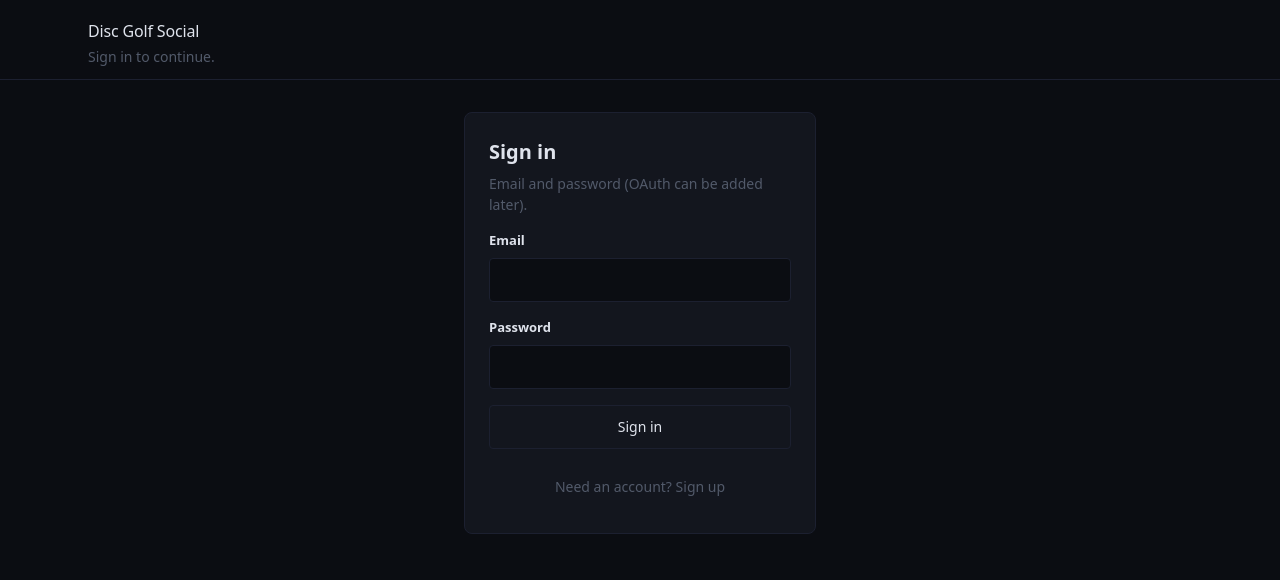
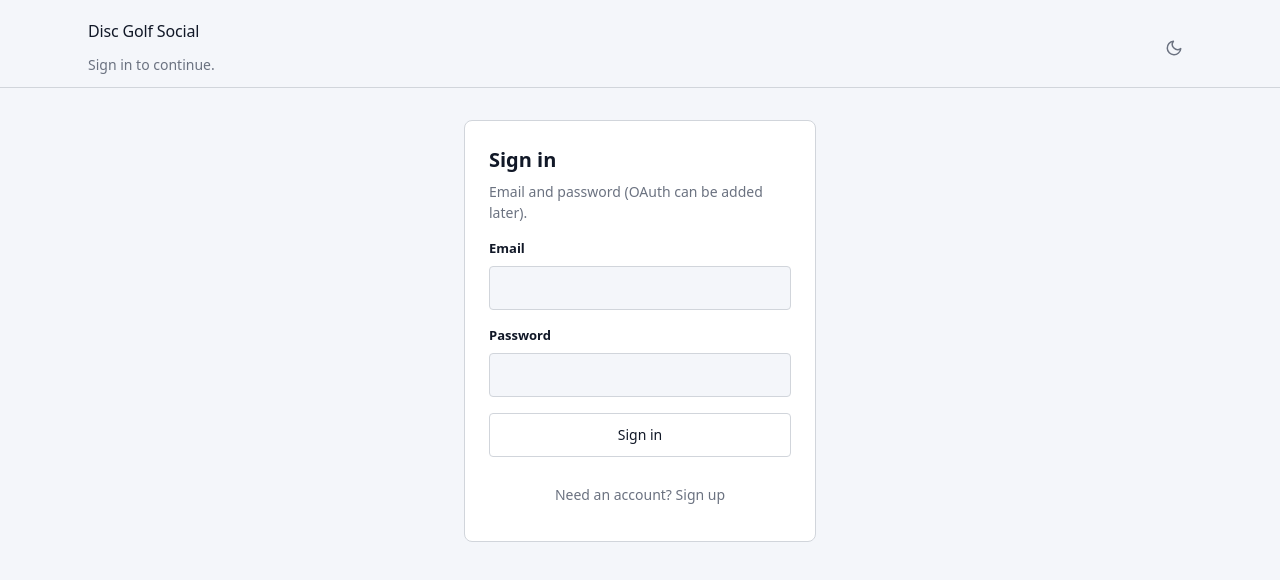
Before and after one commit to antonisoaho/disco-protocol, a React (Vite) app: page / in a window 1280 px wide. Shown: the top 580 px of the page. Built offline with nearby package versions, Linux system fonts and the light colour scheme; no server answers.

Commit message:
feat(shell): add dark/light mode toggle
Introduce ThemeProvider + useTheme hook persisting preference to
localStorage. Toggle button appears in the header (sun/moon icon).
Global button/input styles switch to CSS custom properties so all
components respond to [data-theme='light'] overrides.

```diff
--- a/src/auth/ProtectedApp.tsx
+++ b/src/auth/ProtectedApp.tsx
@@ -13,11 +13,36 @@ import {
 } from '../firebase/userProfile'
 import { ProfilePage } from '../profile/ProfilePage'
 import { useNavigatorOnline } from '../shell/useNavigatorOnline'
+import { useTheme } from '../theme/useTheme'
+
+function ThemeToggleButton({ theme, onToggle }: { theme: 'dark' | 'light'; onToggle: () => void }) {
+  return (
+    <button
+      type="button"
+      className="app-shell__theme-toggle"
+      onClick={onToggle}
+      aria-label={theme === 'dark' ? 'Switch to light mode' : 'Switch to dark mode'}
+      aria-pressed={theme === 'light'}
+    >
+      {theme === 'dark' ? (
+        <svg aria-hidden="true" focusable="false" width="18" height="18" viewBox="0 0 24 24" fill="none" stroke="currentColor" strokeWidth="2" strokeLinecap="round" strokeLinejoin="round">
+          <circle cx="12" cy="12" r="4" />
+          <path d="M12 2v2M12 20v2M4.93 4.93l1.41 1.41M17.66 17.66l1.41 1.41M2 12h2M20 12h2M4.93 19.07l1.41-1.41M17.66 6.34l1.41-1.41" />
+        </svg>
+      ) : (
+        <svg aria-hidden="true" focusable="false" width="18" height="18" viewBox="0 0 24 24" fill="none" stroke="currentColor" strokeWidth="2" strokeLinecap="round" strokeLinejoin="round">
+          <path d="M21 12.79A9 9 0 1 1 11.21 3 7 7 0 0 0 21 12.79z" />
+        </svg>
+      )}
+    </button>
+  )
+}
 
 /** Protected shell: signed-in users can navigate between home and course discovery. */
 export function ProtectedApp() {
   const { t } = useTranslation('common')
   const online = useNavigatorOnline()
+  const { theme, toggleTheme } = useTheme()
   const { user, loading, signOut, profileDisplayName, userProfileProvisionError, retryUserProfileProvision } =
     useAuth()
   const [signOutError, setSignOutError] = useState<string | null>(null)
@@ -73,9 +98,12 @@ export function ProtectedApp() {
     return (
       <div className="app-shell">
         <header className="app-shell__header">
-          <div className="app-shell__container app-shell__header-inner">
+          <div className="app-shell__container app-shell__header-inner app-shell__header--row">
+            <div className="app-shell__header-main">
               <h1 className="app-shell__title">{t('shell.appTitle')}</h1>
               <p className="app-shell__tagline">{t('shell.signInPrompt')}</p>
+            </div>
+            <ThemeToggleButton theme={theme} onToggle={toggleTheme} />
           </div>
         </header>
         <main className="app-shell__main">
@@ -120,6 +148,8 @@ export function ProtectedApp() {
               </NavLink>
             </nav>
           </div>
+          <div className="app-shell__header-actions">
+            <ThemeToggleButton theme={theme} onToggle={toggleTheme} />
             <button
               type="button"
               className="app-shell__sign-out"
@@ -132,6 +162,7 @@ export function ProtectedApp() {
             >
               {t('shell.signOut')}
             </button>
+          </div>
         </div>
       </header>
       {signOutError ? (
--- a/src/main.tsx
+++ b/src/main.tsx
@@ -4,6 +4,7 @@ import { I18nextProvider } from 'react-i18next'
 import { registerSW } from 'virtual:pwa-register'
 import { BrowserRouter } from 'react-router-dom'
 import { AuthProvider } from './auth/AuthProvider'
+import { ThemeProvider } from './theme/ThemeProvider'
 import './firebase/app'
 import './firebase/firestore'
 import { i18n } from './i18n'
@@ -16,9 +17,11 @@ createRoot(document.getElementById('root')!).render(
   <StrictMode>
     <BrowserRouter>
       <I18nextProvider i18n={i18n}>
-        <AuthProvider>
-          <App />
-        </AuthProvider>
+        <ThemeProvider>
+          <AuthProvider>
+            <App />
+          </AuthProvider>
+        </ThemeProvider>
       </I18nextProvider>
     </BrowserRouter>
   </StrictMode>,
--- a/src/styles/blocks/_app-shell.scss
+++ b/src/styles/blocks/_app-shell.scss
@@ -275,3 +275,89 @@
     gap: $layout-section-gap-lg;
   }
 }
+
+.app-shell__header-actions {
+  display: flex;
+  align-items: center;
+  gap: $space-2;
+  flex-shrink: 0;
+  align-self: center;
+}
+
+.app-shell__theme-toggle {
+  flex-shrink: 0;
+  align-self: center;
+  padding: $space-2;
+  background: transparent;
+  color: $color-text-muted;
+  border-color: transparent;
+
+  &:hover:not(:disabled) {
+    color: $color-text;
+    border-color: $color-border;
+    background: transparent;
+  }
+}
+
+[data-theme='light'] {
+  .app-shell__header {
+    background: #f4f6fa;
+    border-bottom-color: #d1d5db;
+  }
+
+  .app-shell__title { color: #111827; }
+
+  .app-shell__tagline { color: #6b7280; }
+
+  .app-shell__nav-link {
+    color: #6b7280;
+
+    &--active { color: #111827; }
+  }
+
+  .app-shell__profile {
+    background: #ffffff;
+    border-color: #d1d5db;
+  }
+
+  .app-shell__placeholder { color: #6b7280; }
+
+  .app-shell__sign-out,
+  .app-shell__theme-toggle {
+    color: #6b7280;
+    background: transparent;
+    border-color: transparent;
+
+    &:hover:not(:disabled) {
+      color: #111827;
+      border-color: #d1d5db;
+      background: transparent;
+    }
+  }
+
+  .app-shell__retry-btn {
+    color: #6b7280;
+    background: transparent;
+    border-color: #d1d5db;
+
+    &:hover:not(:disabled) {
+      color: #111827;
+      background: transparent;
+    }
+  }
+
+  .app-shell__section-title,
+  .app-shell__profile-label,
+  .app-shell__code { color: #111827; }
+
+  .app-shell__profile-actions button {
+    color: #6b7280;
+    background: transparent;
+    border-color: #d1d5db;
+
+    &:hover:not(:disabled) {
+      color: #111827;
+      background: transparent;
+    }
+  }
+}
--- a/src/styles/blocks/_auth-panel.scss
+++ b/src/styles/blocks/_auth-panel.scss
@@ -69,3 +69,28 @@
     background: transparent;
   }
 }
+
+[data-theme='light'] {
+  .auth-panel {
+    background: #ffffff;
+    border-color: #d1d5db;
+  }
+
+  .auth-panel__title { color: #111827; }
+
+  .auth-panel__hint { color: #6b7280; }
+
+  .auth-panel__label { color: #111827; }
+
+  .auth-panel__toggle {
+    background: transparent;
+    color: #6b7280;
+    border-color: transparent;
+
+    &:hover:not(:disabled) {
+      color: #111827;
+      border-color: #d1d5db;
+      background: transparent;
+    }
+  }
+}
--- a/src/styles/blocks/_course-picker.scss
+++ b/src/styles/blocks/_course-picker.scss
@@ -445,3 +445,110 @@
     grid-column: 1 / -1;
   }
 }
+
+[data-theme='light'] {
+  .course-picker__heading { color: #111827; }
+
+  .course-picker__filters {
+    background: #ffffff;
+    border-color: #d1d5db;
+  }
+
+  .course-picker__checkbox { color: #6b7280; }
+
+  .course-picker__course-btn {
+    background: #f4f6fa;
+    border-color: #d1d5db;
+    color: #111827;
+
+    &:hover { background: #ffffff; }
+
+    &--active {
+      background: color-mix(in srgb, #4ade80 6%, #f4f6fa);
+    }
+  }
+
+  .course-picker__favorite-btn {
+    background: #f4f6fa;
+    border-color: #d1d5db;
+    color: #6b7280;
+
+    &--active {
+      background: color-mix(in srgb, #4ade80 8%, #f4f6fa);
+    }
+  }
+
+  .course-picker__panel {
+    background: #ffffff;
+    border-color: #d1d5db;
+  }
+
+  .course-picker__panel--details {
+    border-color: color-mix(in srgb, #6b7280 28%, #d1d5db);
+  }
+
+  .course-picker__panel-title { color: #6b7280; }
+
+  .course-picker__template-btn {
+    background: #f4f6fa;
+    border-color: #d1d5db;
+    color: #111827;
+  }
+
+  .course-picker__template-meta { color: #6b7280; }
+
+  .course-picker__selection {
+    background: #ffffff;
+    border-color: #d1d5db;
+    color: #6b7280;
+
+    strong { color: #111827; }
+  }
+
+  .course-picker__add {
+    background: #ffffff;
+    border-color: #d1d5db;
+  }
+
+  .course-picker__add-label { color: #6b7280; }
+
+  .course-picker__radio-label { color: #111827; }
+
+  .course-picker__hole-grid {
+    background: #ffffff;
+    border-color: #d1d5db;
+  }
+
+  .course-picker__hole-table {
+    th,
+    td { border-bottom-color: #d1d5db; }
+
+    th {
+      background: #ffffff;
+      color: #6b7280;
+    }
+  }
+
+  .course-picker__hole-num { color: #6b7280; }
+
+  .course-picker__hole-input {
+    background: #f4f6fa;
+    border-color: #d1d5db;
+    color: #111827;
+  }
+
+  .course-picker__error {
+    background: color-mix(in srgb, #ef4444 8%, #ffffff);
+    border-color: #d1d5db;
+  }
+
+  .course-picker__badge {
+    background: color-mix(in srgb, #4ade80 10%, #ffffff);
+  }
+
+  .course-picker__btn--danger {
+    &:hover:not(:disabled) {
+      background: color-mix(in srgb, #ef4444 8%, #ffffff);
+    }
+  }
+}
--- a/src/styles/blocks/_field.scss
+++ b/src/styles/blocks/_field.scss
@@ -57,3 +57,17 @@
   font-size: 0.85rem;
   color: map.get($score-color, double-bogey-plus);
 }
+
+[data-theme='light'] {
+  .field__label { color: #6b7280; }
+
+  .field__control {
+    background: #f4f6fa;
+    border-color: #d1d5db;
+    color: #111827;
+
+    &:disabled {
+      background: color-mix(in srgb, #ffffff 82%, #f4f6fa);
+    }
+  }
+}
--- a/src/styles/blocks/_follow-panel.scss
+++ b/src/styles/blocks/_follow-panel.scss
@@ -72,3 +72,25 @@
     }
   }
 }
+
+[data-theme='light'] {
+  .follow-panel {
+    background: #ffffff;
+    border-color: #d1d5db;
+  }
+
+  .follow-panel__meta { color: #6b7280; }
+
+  .follow-panel__label { color: #6b7280; }
+
+  .follow-panel__item {
+    background: #f4f6fa;
+    border-color: #d1d5db;
+  }
+
+  .follow-panel__follow-btn--following {
+    background: transparent;
+    color: #6b7280;
+    border-color: #d1d5db;
+  }
+}
--- a/src/styles/main.scss
+++ b/src/styles/main.scss
@@ -33,6 +33,18 @@
   --color-border: #{$color-border};
 }
 
+[data-theme='light'] {
+  color-scheme: light;
+  color: #111827;
+  background-color: #f4f6fa;
+
+  --color-bg: #f4f6fa;
+  --color-surface: #ffffff;
+  --color-text: #111827;
+  --color-text-muted: #6b7280;
+  --color-border: #d1d5db;
+}
+
 *,
 *::before,
 *::after {
@@ -66,17 +78,17 @@ button {
   gap: $space-2;
   min-height: $touch-target-min;
   padding: $space-2 $space-4;
-  border: 1px solid $color-border;
+  border: 1px solid var(--color-border);
   border-radius: $radius-sm;
   font: inherit;
   font-size: 0.875rem;
-  color: $color-text;
-  background: $color-surface;
+  color: var(--color-text);
+  background: var(--color-surface);
   cursor: pointer;
   transition: border-color 0.15s ease, background 0.15s ease, color 0.15s ease;
 
   &:hover:not(:disabled) {
-    border-color: $color-text-muted;
+    border-color: var(--color-text-muted);
   }
 
   &:disabled {
@@ -95,15 +107,15 @@ select,
 textarea {
   min-height: $touch-target-min;
   padding: $space-2 $space-3;
-  border: 1px solid $color-border;
+  border: 1px solid var(--color-border);
   border-radius: $radius-sm;
   font: inherit;
   font-size: 0.875rem;
-  color: $color-text;
-  background: $color-bg;
+  color: var(--color-text);
+  background: var(--color-bg);
 
   &::placeholder {
-    color: $color-text-muted;
+    color: var(--color-text-muted);
   }
 
   &:focus-visible {
@@ -115,6 +127,6 @@ textarea {
   &:disabled {
     opacity: 0.7;
     cursor: not-allowed;
-    background: color-mix(in srgb, $color-surface 82%, $color-bg);
+    background: color-mix(in srgb, var(--color-surface) 82%, var(--color-bg));
   }
 }
--- /dev/null
+++ b/src/theme/ThemeProvider.tsx
@@ -0,0 +1,31 @@
+import { useCallback, useEffect, useMemo, useState, type ReactNode } from 'react'
+import { ThemeContext, type Theme } from './theme-context'
+
+const STORAGE_KEY = 'disc-protocol:theme'
+
+function resolveInitialTheme(): Theme {
+  try {
+    const stored = localStorage.getItem(STORAGE_KEY)
+    if (stored === 'light' || stored === 'dark') return stored
+  } catch {}
+  return window.matchMedia('(prefers-color-scheme: light)').matches ? 'light' : 'dark'
+}
+
+export function ThemeProvider({ children }: { children: ReactNode }) {
+  const [theme, setTheme] = useState<Theme>(resolveInitialTheme)
+
+  useEffect(() => {
+    const root = document.documentElement
+    if (theme === 'light') root.setAttribute('data-theme', 'light')
+    else root.removeAttribute('data-theme')
+    root.style.colorScheme = theme
+    try {
+      localStorage.setItem(STORAGE_KEY, theme)
+    } catch {}
+  }, [theme])
+
+  const toggleTheme = useCallback(() => setTheme((p) => (p === 'dark' ? 'light' : 'dark')), [])
+  const value = useMemo(() => ({ theme, toggleTheme }), [theme, toggleTheme])
+
+  return <ThemeContext.Provider value={value}>{children}</ThemeContext.Provider>
+}
--- /dev/null
+++ b/src/theme/theme-context.ts
@@ -0,0 +1,5 @@
+import { createContext } from 'react'
+
+export type Theme = 'dark' | 'light'
+export type ThemeContextValue = { theme: Theme; toggleTheme: () => void }
+export const ThemeContext = createContext<ThemeContextValue | null>(null)
--- /dev/null
+++ b/src/theme/useTheme.ts
@@ -0,0 +1,8 @@
+import { useContext } from 'react'
+import { ThemeContext, type ThemeContextValue } from './theme-context'
+
+export function useTheme(): ThemeContextValue {
+  const ctx = useContext(ThemeContext)
+  if (!ctx) throw new Error('useTheme must be used within ThemeProvider')
+  return ctx
+}
```
Lines whose indentation alone changed are shown as unchanged.
